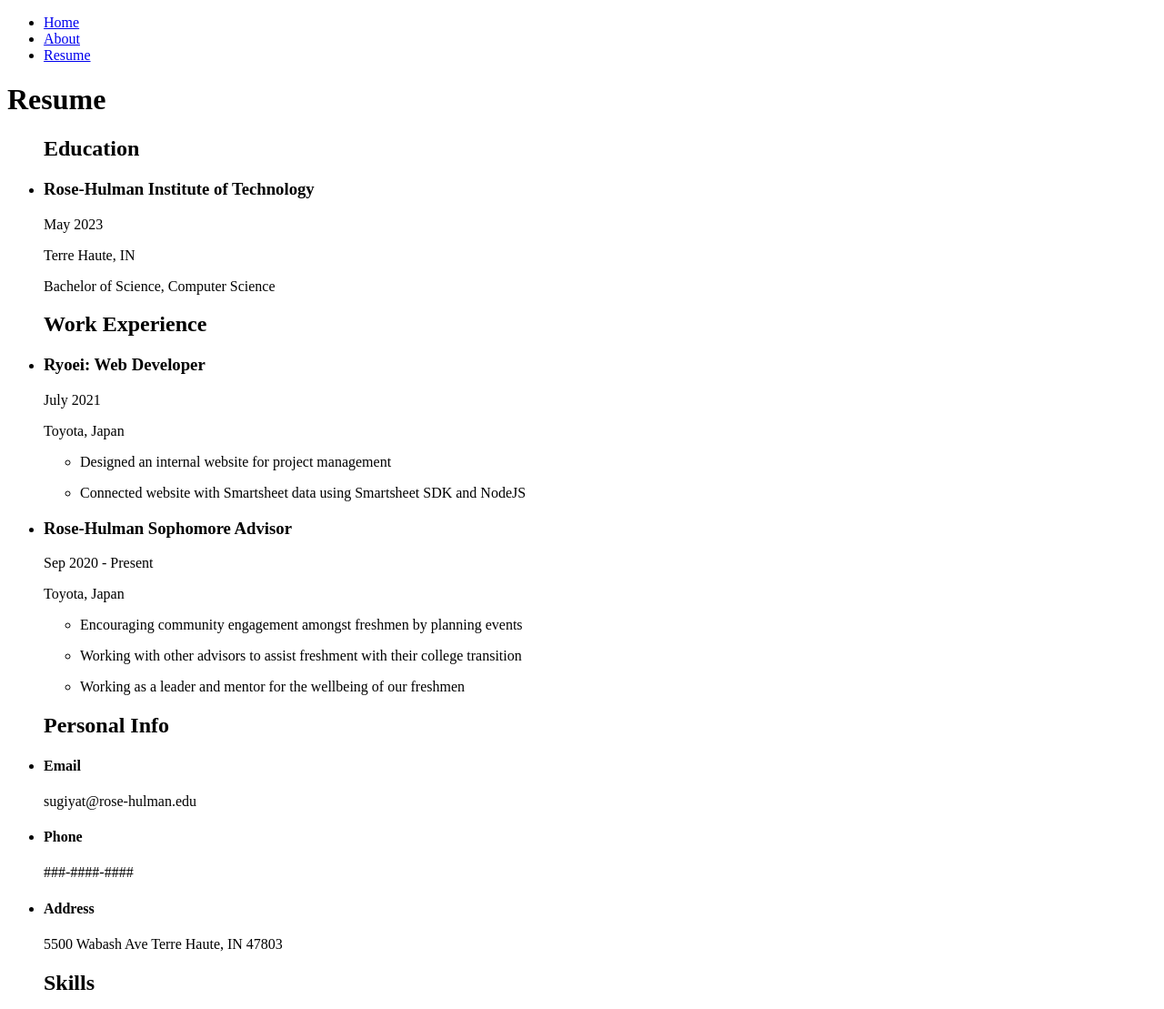
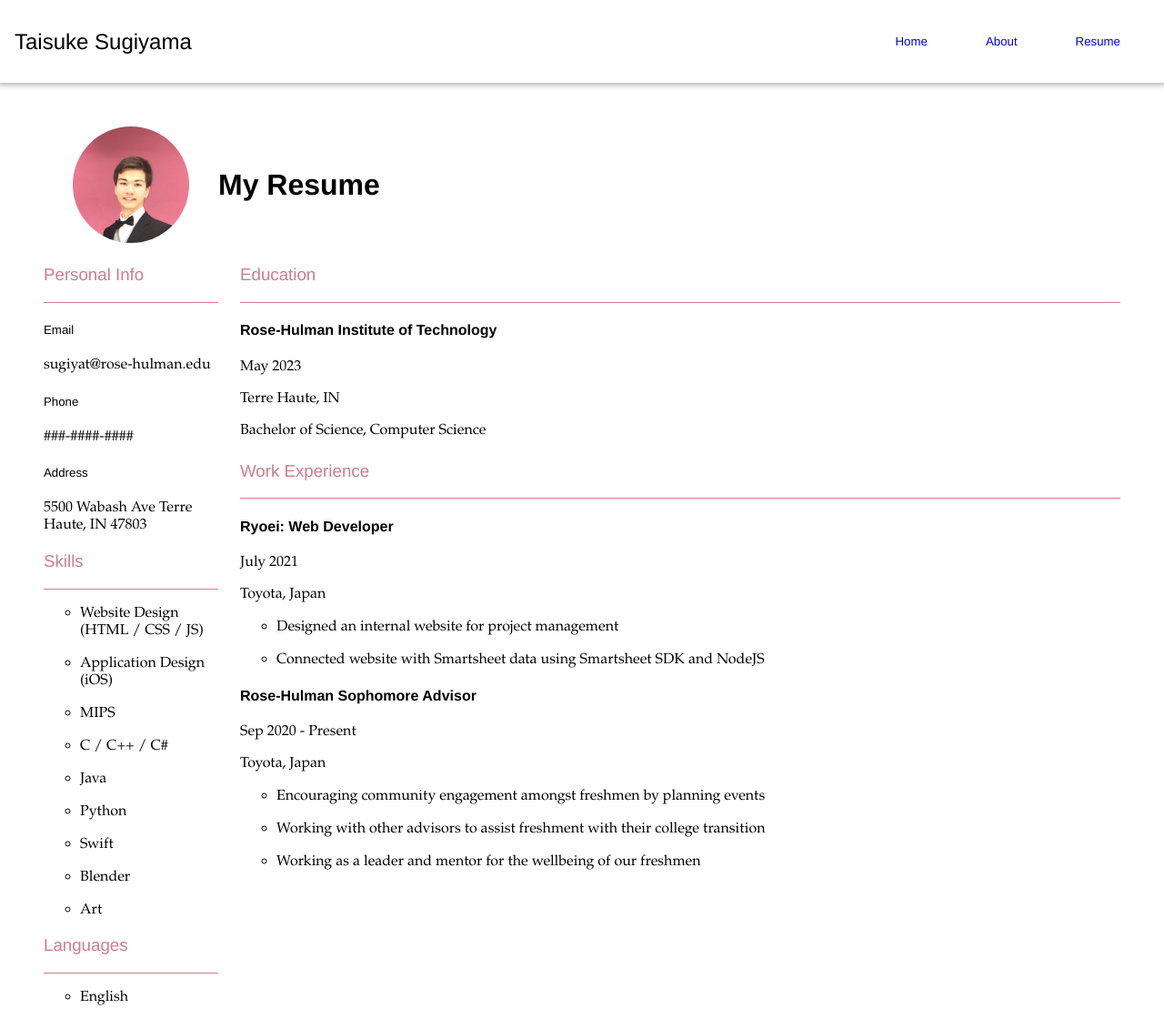
Before and after one commit to sugiyat/sugiyat.github.io, a plain HTML site: page public/resume.html in a window 1280 px wide. Shown: the top 1109 px of the page at 91% size. Drawn offline with Linux system fonts and the light colour scheme.

Commit message:
Finished CSS

```diff
--- a/public/resume.html
+++ b/public/resume.html
@@ -5,21 +5,30 @@
     <meta name="viewport" content="width=device-width, initial-scale=1"/>
     <title>Taisuke's Portfolio 2021 | Resume</title>
     <link rel="stylesheet" href="styles/style.css">
+    <link rel="stylesheet" href="styles/resume.css">
 </head>
 <body id="resume">
     <nav>
+        <div id="titleLabel">Taisuke Sugiyama</div>
+        <div class="horizontal-list-container">
+            <ul id="navbarItems">
+                <li><h5><a href="index.html">Home</a></h5></li>
+                <li><h5><a href="about.html">About</a></h5></li>
+                <li><h5><a href="resume.html">Resume</a></h5></li>
+            </ul>
+        </div>
+    </nav>
+    <div id="content">
+        <div id="resumePhoto">
+            <img src="images/portfolio/ProfilePicture.JPG" alt="My Profile Picture">
+        </div>
+        <h1 id="pageHeader">My Resume</h1>
+        <main>
             <ul>
-            <li><a href="index.html">Home</a></li>
-            <li><a href="about.html">About</a></li>
-            <li><a href="resume.html">Resume</a></li>
-        </ul>
-    </nav>
-    <main>
-        <h1>Resume</h1>
-        <ul>
-            <h2>Education</h2>
+                <h3>Education</h3>
+                <hr>
                 <li>
-                <h3>Rose-Hulman Institute of Technology</h3>
+                    <h4><strong>Rose-Hulman Institute of Technology</strong></h4>
                     <p>May 2023</p>
                     <p>Terre Haute, IN</p>
                     <p>Bachelor of Science, Computer Science</p>
@@ -27,9 +36,10 @@
             </ul>
 
             <ul>
-            <h2>Work Experience</h2>
+                <h3>Work Experience</h3>
+                <hr>
                 <li>
-                <h3>Ryoei: Web Developer</h3>
+                    <h4><strong>Ryoei: Web Developer</strong></h4>
                     <p>July 2021</p>
                     <p>Toyota, Japan</p>
                     <ul>
@@ -38,7 +48,7 @@
                     </ul>
                 </li>
                 <li>
-                <h3>Rose-Hulman Sophomore Advisor</h3>
+                    <h4><strong>Rose-Hulman Sophomore Advisor</strong></h4>
                     <p>Sep 2020 - Present</p>
                     <p>Toyota, Japan</p>
                     <ul>
@@ -51,22 +61,24 @@
         </main>
         <aside>
             <ul>
-            <h2>Personal Info</h2>
+                <h3>Personal Info</h3>
+                <hr>
                 <li>
-                <h4>Email</h4>
+                    <h5>Email</h5>
                     <p>sugiyat@rose-hulman.edu</p>
                 </li>
                 <li>
-                <h4>Phone</h4>
+                    <h5>Phone</h5>
                     <p>###-####-####</p>
                 </li>
                 <li>
-                <h4>Address</h4>
+                    <h5>Address</h5>
                     <p>5500 Wabash Ave Terre Haute, IN 47803</p>
                 </li>
-        </ul>
+                <li>
+                    <h3>Skills</h3>
+                    <hr>
                     <ul>
-            <h2>Skills</h2>
                         <li><p>Website Design (HTML / CSS / JS)</p></li>
                         <li><p>Application Design (iOS)</p></li>
                         <li><p>MIPS</p></li>
@@ -77,13 +89,18 @@
                         <li><p>Blender</p></li>
                         <li><p>Art</p></li>
                     </ul>
+                </li>
+                <li>
+                    <h3>Languages</h3>
+                    <hr>
                     <ul>
-            <h2>Languages</h2>
                         <li><p>English</p></li>
                         <li><p>Japanese</p></li>
                     </ul>
+                </li>
+            </ul>
         </aside>
-    <footer></footer>
+    </div>
     <script src="scripts/main.js"></script>
 </body>
 </html>
--- /dev/null
+++ b/public/styles/about.css
@@ -0,0 +1,25 @@
+
+#content {
+    display: grid;
+    grid-template-areas: "aside main";
+    grid-template-columns: 50% auto;
+    grid-template-rows: auto 1fr;
+}
+
+aside {
+    position: relative;
+    grid-area: aside;
+}
+
+aside > img {
+    width: 100%;
+    object-fit: contain;
+}
+
+main {
+    grid-area: main;
+}
+
+main > * {
+    padding: 0 1.5em
+}
--- /dev/null
+++ b/public/styles/resume.css
@@ -0,0 +1,52 @@
+#content {
+    display: grid;
+    grid-template-areas:    "img title"
+                            "aside main";
+    grid-template-columns: 12em 1fr;
+    grid-template-rows: auto auto;
+}
+
+#content > #resumePhoto {
+    grid-area: img;
+    justify-self: center;
+    position: relative;
+    width: 8rem;
+    height: 8rem;
+    border-radius: 50%;
+    overflow: hidden;
+}
+
+#content > #resumePhoto > img {
+    object-fit: cover;
+    position: absolute;
+    width: 200%;
+    left: -45%;
+    top: -20%;
+}
+
+#content > #pageHeader {
+    grid-area: title;
+    align-self: center;
+}
+
+aside {
+    grid-area: aside;
+}
+
+aside > ul, main > ul{
+    list-style-type: none;
+    padding: 0;
+    margin: 1.5rem 0;
+}
+
+main {
+    grid-area: main;
+    padding-left: 1.5rem;
+}
+
+hr {
+    height: 1px;
+    border-width: 0;
+    color: #d07c89;
+    background-color: #d07c89;
+}
--- a/public/styles/style.css
+++ b/public/styles/style.css
@@ -0,0 +1,83 @@
+body {
+    margin: 0;
+}
+
+nav {
+    display: flex;
+    padding: 1rem;
+    justify-content: space-between;
+    box-shadow: 0 0rem 0.4rem 0.1rem #00000055;
+}
+
+nav > #titleLabel {
+    margin: auto 0;
+    font-size: 1.5rem;
+    font-family: Helvetica, Arial, sans-serif;
+    font-weight: lighter;
+}
+
+#content {
+    margin: 3rem;
+}
+
+main > div {
+    margin-top: 3rem;
+    margin-bottom: 3rem;
+}
+
+main > div:first-child {
+    margin-top: 0;
+    margin-bottom: 3rem;
+}
+
+main > #pageHeader {
+    text-align: center;
+}
+
+.horizontal-list-container {
+    /* display: table; */
+    display: flex;
+    flex-direction: row;
+    justify-content: center;
+}
+
+.horizontal-list-container a {
+    text-decoration: none;
+}
+
+.horizontal-list-container > ul {
+    list-style-type: none;
+    padding: 0;
+    display: inline;
+}
+
+.horizontal-list-container > ul > li {
+    float: left;
+}
+
+#navbarItems {
+    padding: 0;
+    margin: 0;
+}
+
+#navbarItems > li {
+    margin-left: 2em;
+    margin-right: 2em;
+}
+
+h1, h2, h3, h4, h5, h6 {
+    font-family: Helvetica, Arial, sans-serif;
+    font-weight: lighter;
+}
+
+h3 {
+    color: #d07c89;
+}
+
+p {
+    font-family: Garamond, Georgia, serif;
+}
+
+h1 {
+    font-weight: bold;
+}
```
Also changed, not shown: public/about.html (+24 -12 lines), public/index.html (+33 -21 lines), public/styles/home.css (added, +46 -0 lines), public/images/portfolio/art.jpg (added), public/images/portfolio/homePage.jpg (added), public/images/portfolio/model.png (added), public/images/portfolio/profilePicture.JPG (added), public/images/portfolio/projects.png (added). Lines whose indentation alone changed are shown as unchanged.
